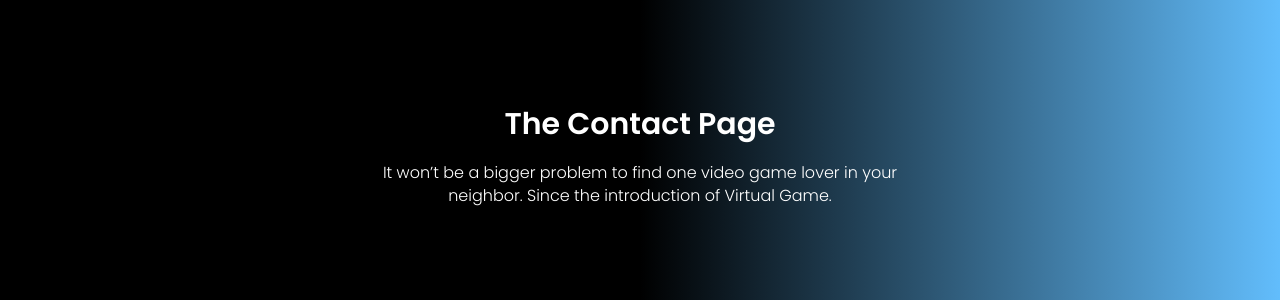
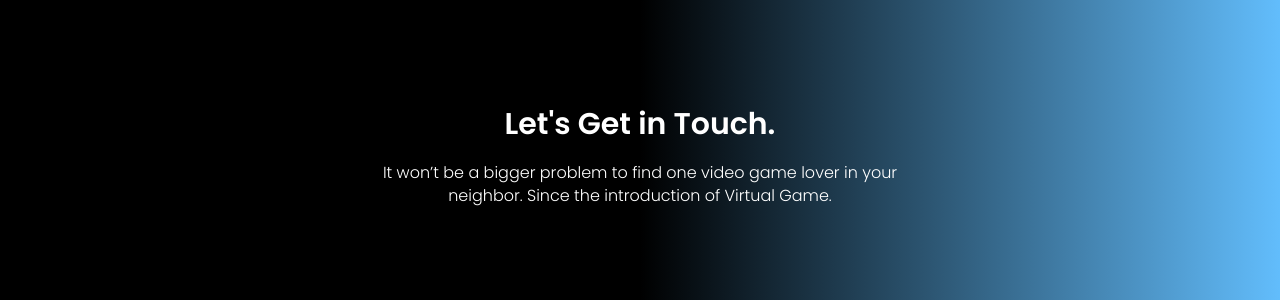
Before and after one commit to boombranco/boombranco.github.io, a Jekyll site: the page contact.html, which Jekyll copies as it is, in a window 1280 px wide. Shown: the part 183-483 px from the top of the page. Built offline with Jekyll 4.4.1, drawn with Linux system fonts in a browser that asks for light colours; nearby versions of some CDN libraries.

Commit message:
Setting up form in contact page

```diff
--- a/about.html
+++ b/about.html
@@ -217,7 +217,7 @@
             <div class="footer-social align-items-center">
               <a href="https://www.instagram.com/markblanco/"><i class="fa fa-instagram"></i></a>
               <a href="https://www.linkedin.com/in/markblanco"><i class="fa fa-linkedin-square"></i></a>
-              <a href="mailto:me@markoblanco.com"><i class="fa fa-envelope"></i></a>
+              <a href="mailto:m@markoblanco.com"><i class="fa fa-envelope"></i></a>
             </div>
       </div>
     </footer>
--- a/contact.html
+++ b/contact.html
@@ -69,7 +69,7 @@
         <div class="row height align-items-center justify-content-center">
           <div class="col-lg-10">
             <div class="generic-banner-content">
-              <h2 class="text-white">The Contact Page</h2>
+              <h2 class="text-white">Let's Get in Touch.</h2>
               <p class="text-white">It won’t be a bigger problem to find one video game lover in your <br> neighbor. Since the introduction of Virtual Game.</p>
             </div>
           </div>
@@ -89,7 +89,7 @@
             </div>
           </div>
         </div>
-        <form class="form-area mt-60" id="myForm" action="mail.php" method="post" class="contact-form text-right">
+        <form class="form-area mt-60" id="myForm" action="https://formspree.io/m@markoblanco.com" method="post" class="contact-form text-right">
           <div class="row">
           <div class="col-lg-6 form-group">
             <input name="name" placeholder="Enter your name" onfocus="this.placeholder = ''" onblur="this.placeholder = 'Enter your name'" class="common-input mb-20 form-control" required="" type="text">
@@ -125,7 +125,7 @@
             <div class="footer-social align-items-center">
               <a href="https://www.instagram.com/markblanco/"><i class="fa fa-instagram"></i></a>
               <a href="https://www.linkedin.com/in/markblanco"><i class="fa fa-linkedin-square"></i></a>
-              <a href="mailto:me@markoblanco.com"><i class="fa fa-envelope"></i></a>
+              <a href="mailto:m@markoblanco.com"><i class="fa fa-envelope"></i></a>
             </div>
       </div>
     </footer>
--- a/index.html
+++ b/index.html
@@ -245,7 +245,7 @@
 							<div class="footer-social align-items-center">
 								<a href="https://www.instagram.com/markblanco/"><i class="fa fa-instagram"></i></a>
 								<a href="https://www.linkedin.com/in/markblanco"><i class="fa fa-linkedin-square"></i></a>
-								<a href="mailto:me@markoblanco.com"><i class="fa fa-envelope"></i></a>
+								<a href="mailto:m@markoblanco.com"><i class="fa fa-envelope"></i></a>
 							</div>
 				</div>
 			</footer>
--- a/projects.html
+++ b/projects.html
@@ -124,7 +124,7 @@
             <div class="footer-social align-items-center">
               <a href="https://www.instagram.com/markblanco/"><i class="fa fa-instagram"></i></a>
               <a href="https://www.linkedin.com/in/markblanco"><i class="fa fa-linkedin-square"></i></a>
-              <a href="mailto:me@markoblanco.com"><i class="fa fa-envelope"></i></a>
+              <a href="mailto:m@markoblanco.com"><i class="fa fa-envelope"></i></a>
             </div>
       </div>
     </footer>
```
